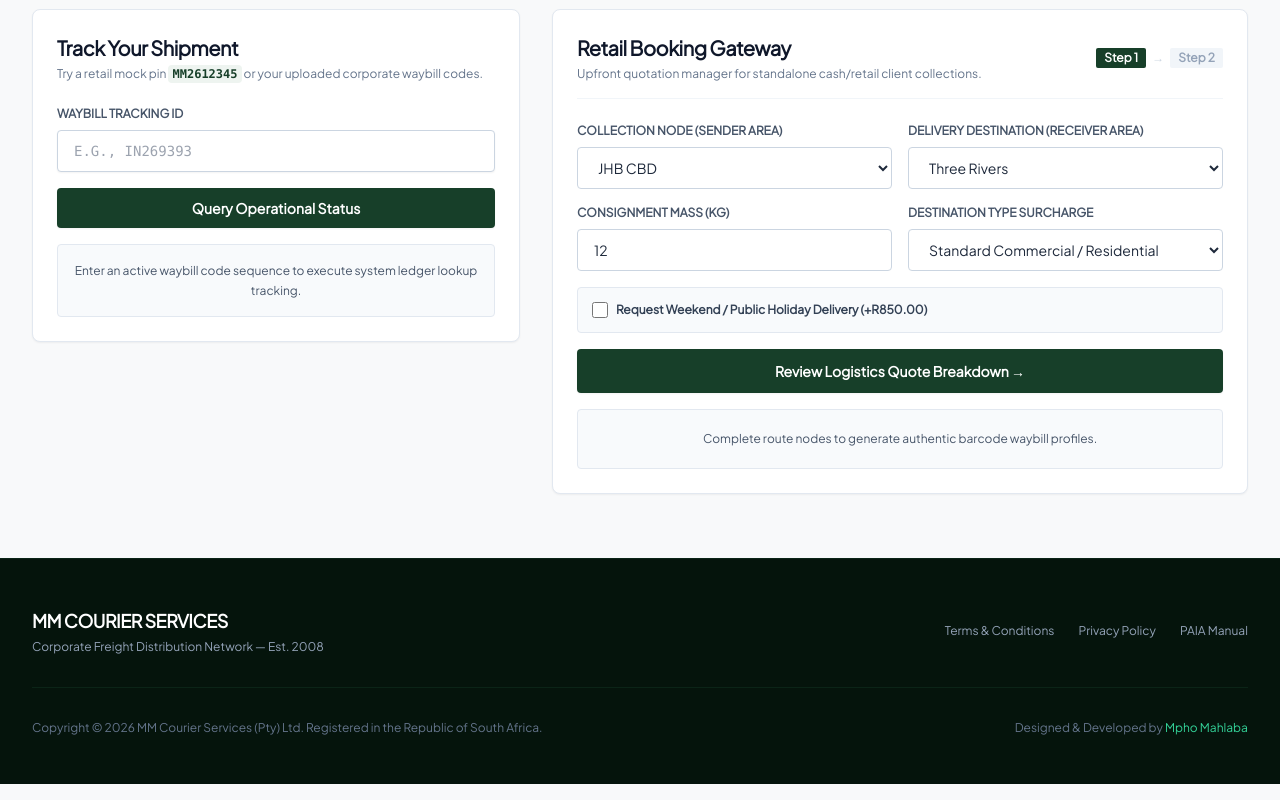
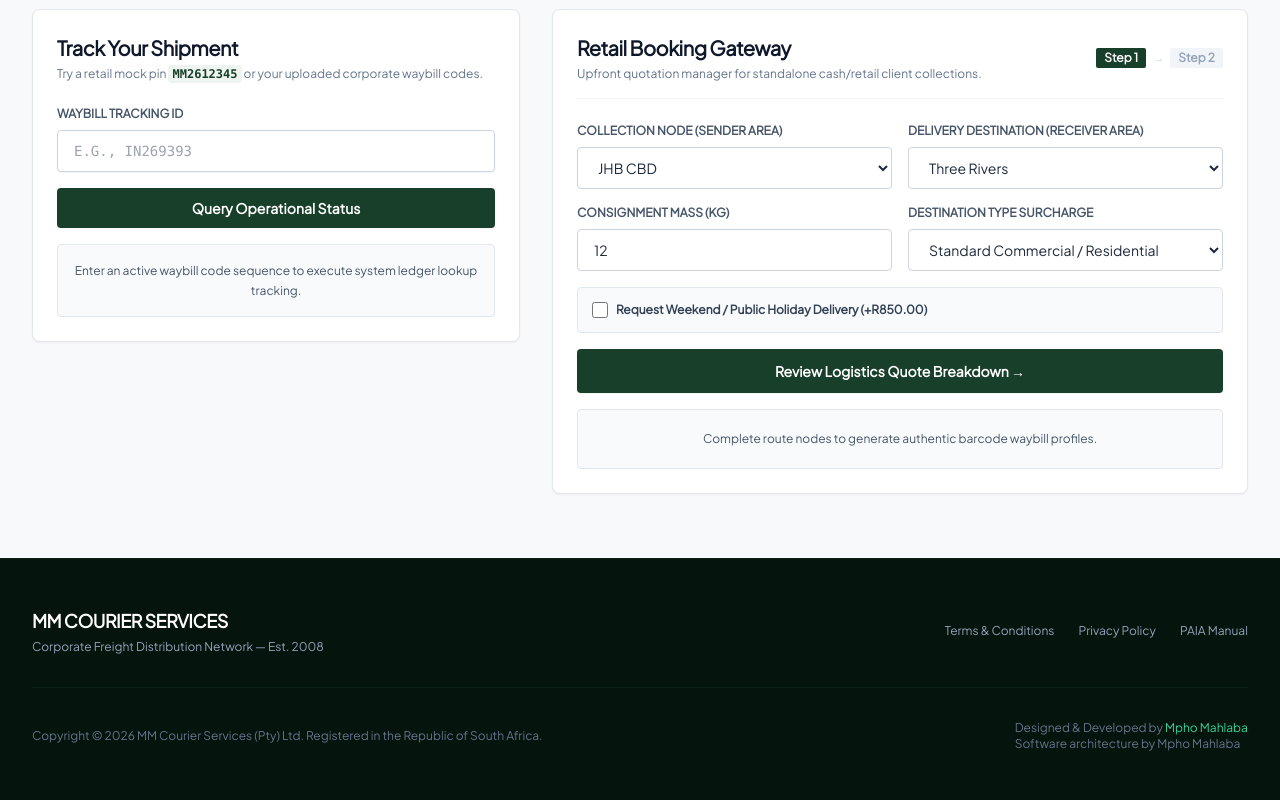
Before and after one commit to pakisalog-ops/mmcourier-backend, a plain HTML site: page index.html in a window 1280 px wide. Shown: the part 1367-2167 px from the top of the page. Drawn offline with nearby package versions, Linux system fonts and the light colour scheme; no server answers.

Commit message:
Update index.html

```diff
--- a/index.html
+++ b/index.html
@@ -447,7 +447,8 @@
           Copyright &copy; 2026 MM Courier Services (Pty) Ltd. Registered in the Republic of South Africa.
         </p>
         <p class="text-xs text-slate-500">
-          Designed &amp; Developed by <span class="text-emerald-400 font-medium">Mpho Mahlaba</span>
+          Designed &amp; Developed by <span class="text-emerald-400 font-medium">Mpho Mahlaba</span><br>
+          Software architecture by Mpho Mahlaba
         </p>
       </div>
     </div>
```
